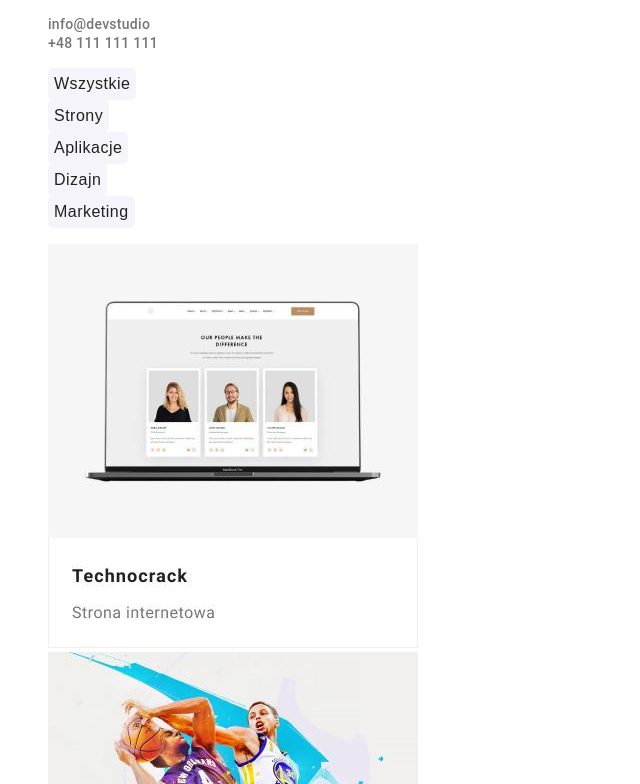
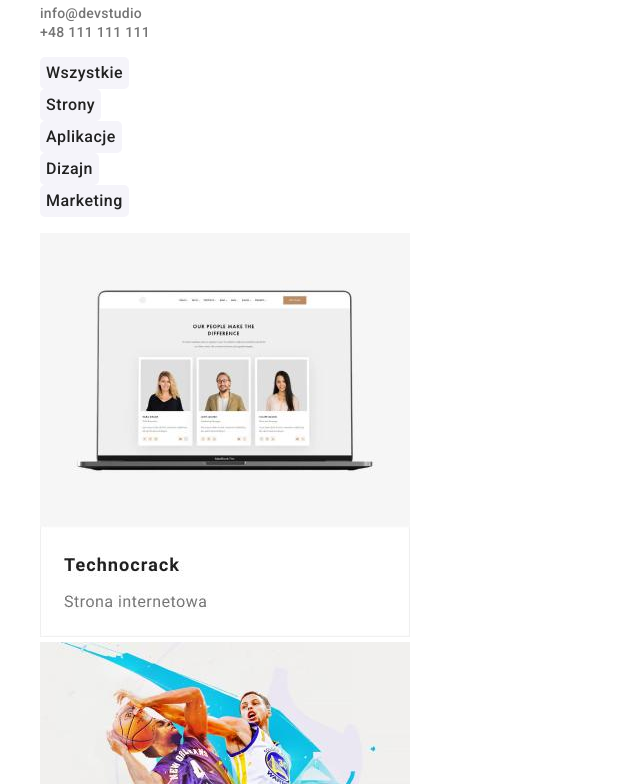
Before and after one commit to AgaP151/goit-markup-hw-02, a plain HTML site: page portfolio.html in a window 1280 px wide. Shown: the part 114-898 px from the top of the page, without its empty margins (0-640 px from the left). Drawn offline with nearby package versions, Linux system fonts and the light colour scheme.

Commit message:
add changes to second homework

```diff
--- a/portfolio.html
+++ b/portfolio.html
@@ -4,6 +4,16 @@
     <meta charset="UTF-8" />
     <meta http-equiv="X-UA-Compatible" content="IE=edge" />
     <meta name="viewport" content="width=device-width, initial-scale=1.0" />
+    <link
+      rel="stylesheet"
+      href="https://cdnjs.cloudflare.com/ajax/libs/modern-normalize/1.0.0/modern-normalize.min.css"
+    />
+    <link rel="preconnect" href="https://fonts.googleapis.com" />
+    <link rel="preconnect" href="https://fonts.gstatic.com" crossorigin />
+    <link
+      href="https://fonts.googleapis.com/css2?family=Raleway:wght@700&family=Roboto:wght@400;500;700;900&display=swap"
+      rel="stylesheet"
+    />
     <link rel="stylesheet" href="./css/styles.css" />
     <title>Portfolio</title>
   </head>
@@ -34,7 +44,7 @@
       </ul>
     </header>
     <main>
-      <div>
+      <section>
         <ul class="inline">
           <li>
             <button class="button-portfolio" type="button">Wszystkie</button>
@@ -54,8 +64,8 @@
             <button class="button-portfolio" type="button">Marketing</button>
           </li>
         </ul>
-      </div>
-      <div>
+      </section>
+      <section>
         <ul class="inline">
           <li>
             <img
@@ -130,7 +140,7 @@
             />
           </li>
         </ul>
-      </div>
+      </section>
     </main>
     <!-- kontakt -->
     <footer class="footer">
```
